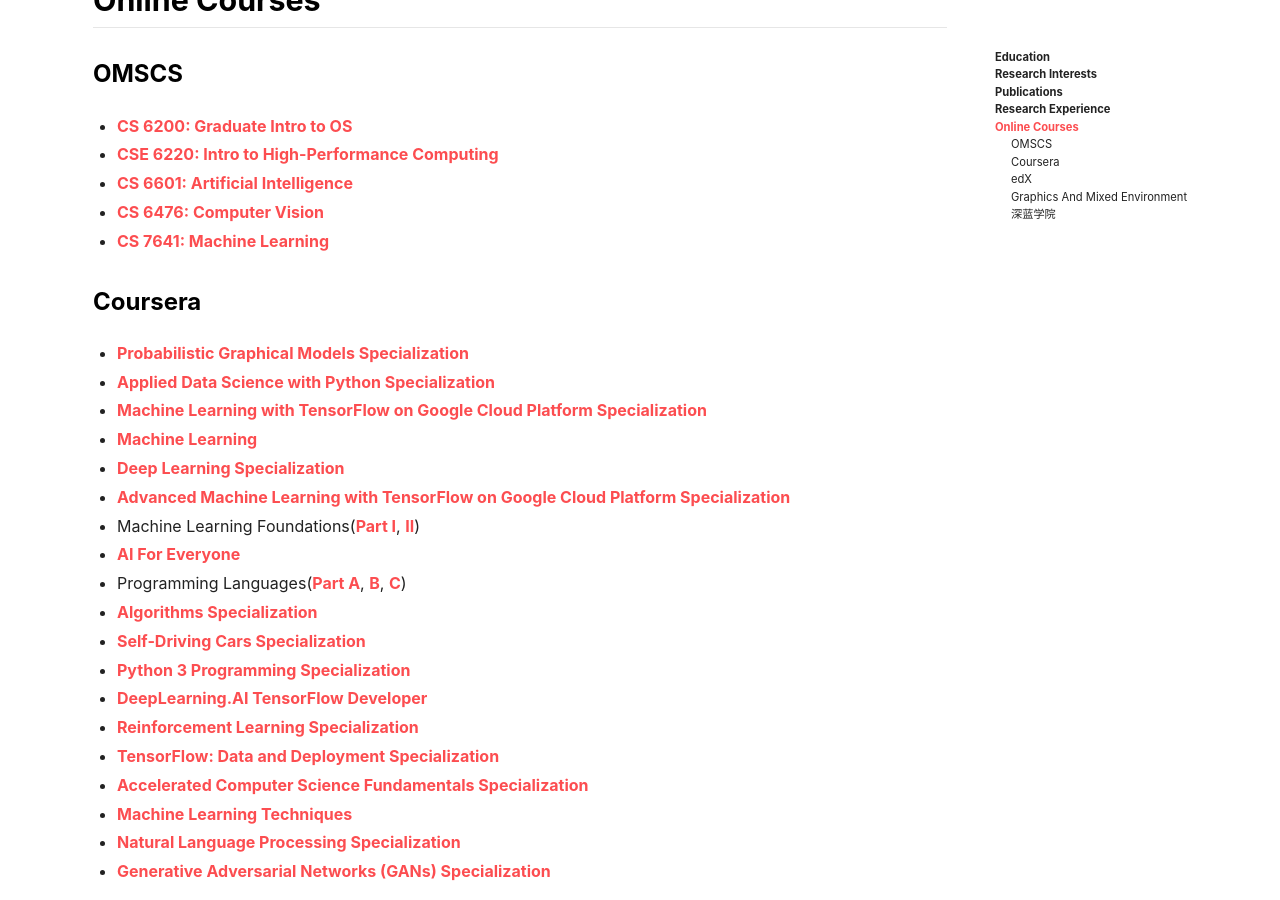
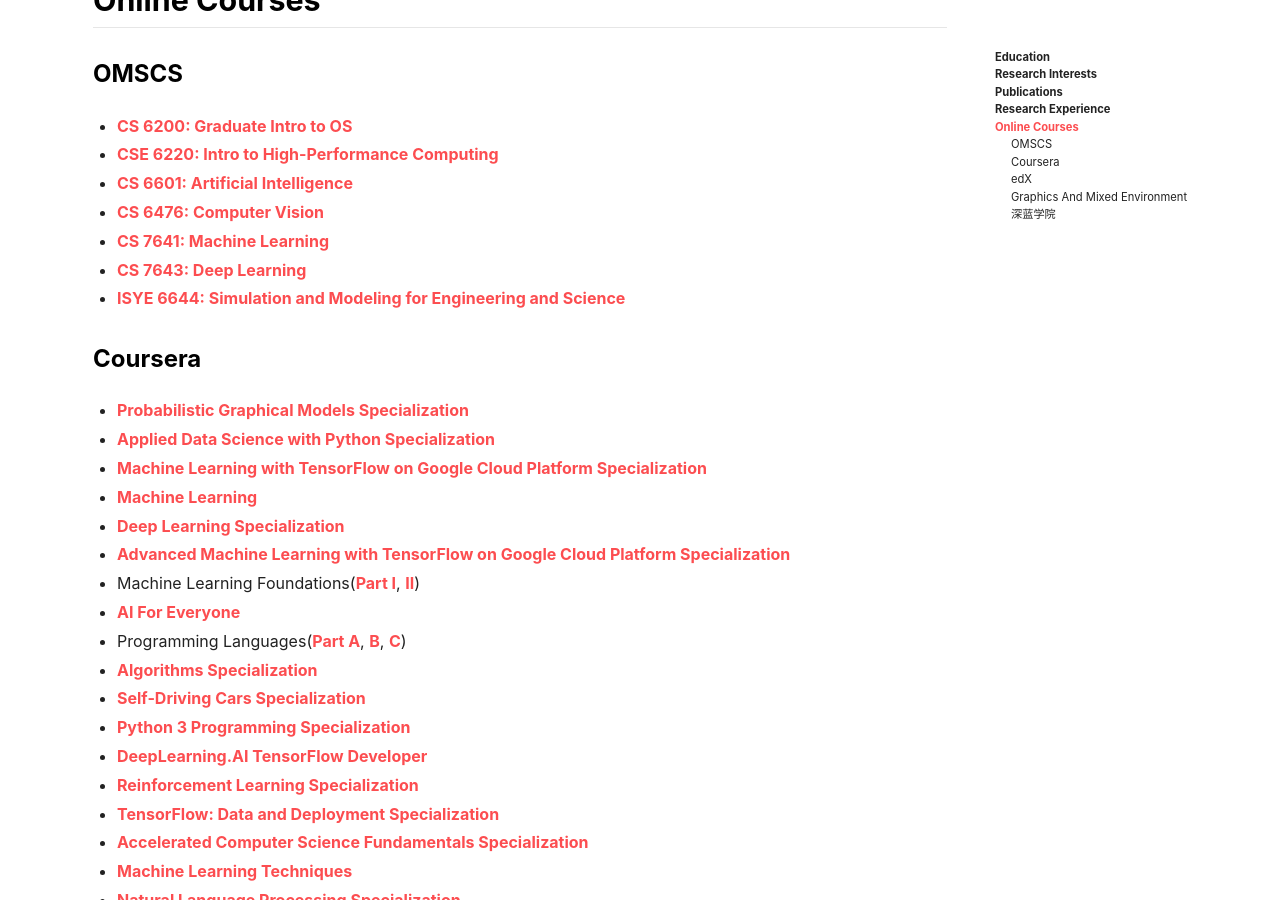
Before and after one commit to peng00bo00/peng00bo00_previous_blog, a Jekyll site: the page built from about.md, in a window 1280 px wide and 900 px high, scrolled down 2082 px. Built offline with Jekyll 4.4.1, drawn with Linux system fonts in a browser that asks for light colours; nearby versions of some CDN libraries.

Commit message:
Update about.md

```diff
--- a/about.md
+++ b/about.md
@@ -107,6 +107,8 @@
 - [CS 6601: Artificial Intelligence](https://omscs.gatech.edu/cs-6601-artificial-intelligence)
 - [CS 6476: Computer Vision](https://omscs.gatech.edu/cs-6476-computer-vision)
 - [CS 7641: Machine Learning](https://omscs.gatech.edu/cs-7641-machine-learning)
+- [CS 7643: Deep Learning](https://omscs.gatech.edu/cs-7643-deep-learning)
+- [ISYE 6644: Simulation and Modeling for Engineering and Science](https://omscs.gatech.edu/isye-6644-simulation-and-modeling-engineering-and-science)
 
 ### Coursera
 
```
